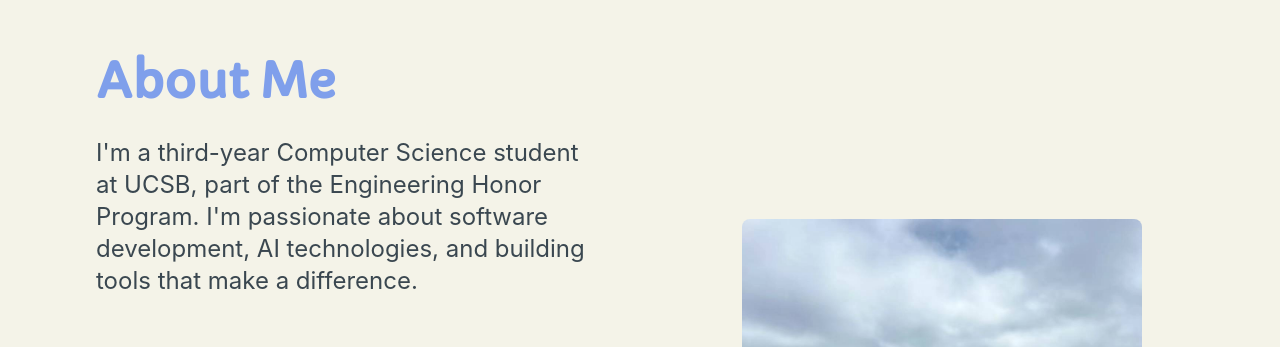
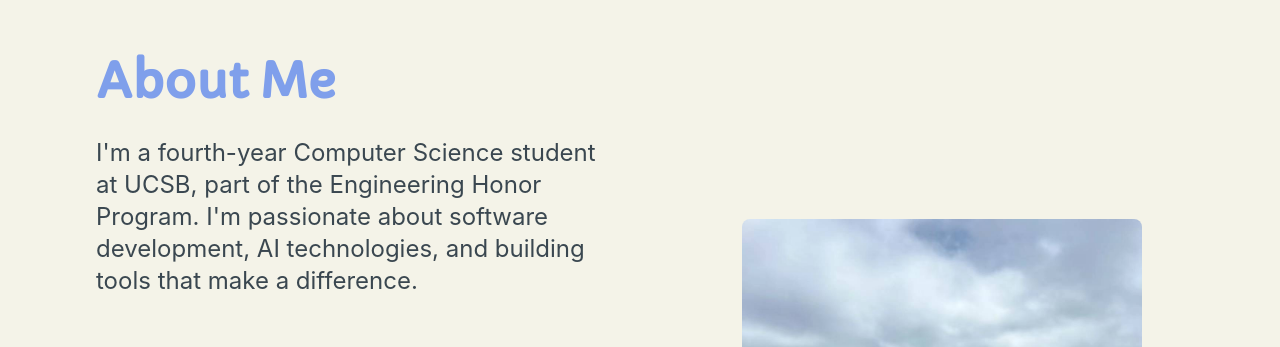
Before and after one commit to Helen123/HelenSite, a Next.js app: page / in a window 1280 px wide. Shown: the part 780-1127 px from the top of the page. Built offline with nearby package versions, Linux system fonts and the light colour scheme.

Commit message:
change year

```diff
--- a/app/page.tsx
+++ b/app/page.tsx
@@ -93,7 +93,7 @@ export default function Home() {
       About Me
     </h2>
     <p className="text-lg sm:text-2xl text-left text-[#3A4750] ">
-      I&#39;m a third-year Computer Science student at UCSB, part of the Engineering Honor Program. I&#39;m passionate about software development, AI technologies, and building tools that make a difference.
+      I&#39;m a fourth-year Computer Science student at UCSB, part of the Engineering Honor Program. I&#39;m passionate about software development, AI technologies, and building tools that make a difference.
     </p>
     <ul className="mt-4 space-y-2 text-lg sm:text-xl">
       <li className="underline text-[#3A4750] ">Engineering Honor Program Student</li>
```
